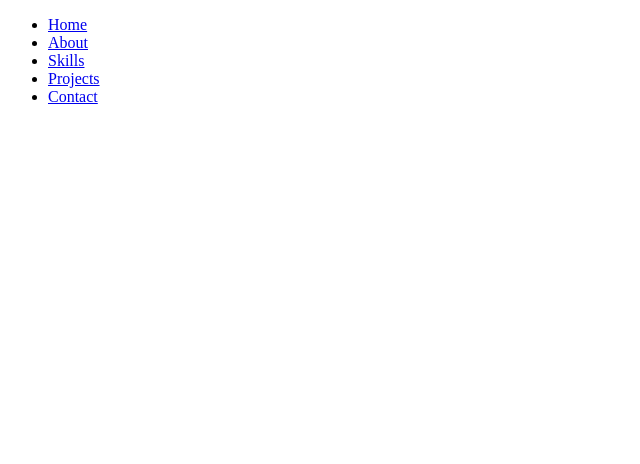
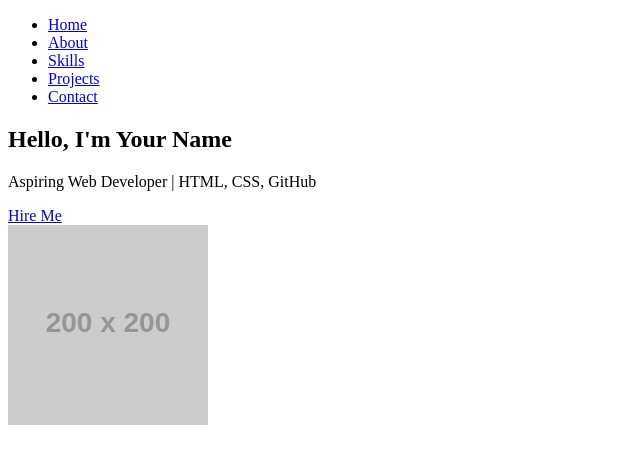
Before and after one commit to Shubhangupadhyay0482/demo_html_by_shubhang, a plain HTML site: page myportfolio/myportfolio.html in a window 1280 px wide. Shown: the whole page, without its empty margins (0-640 px from the left). Drawn offline with Linux system fonts and the light colour scheme; placeholder pictures from the web are drawn by us.

Commit message:
section tag

```diff
--- a/myportfolio/myportfolio.html
+++ b/myportfolio/myportfolio.html
@@ -14,6 +14,14 @@
             <li><a href="#contact">Contact</a></li>
         </ul>
     </nav>
-
+     <section id="home" class="section-home">
+        <h1>Hello, I'm Your Name</h1>
+        <p>Aspiring Web Developer | HTML, CSS, GitHub</p>
+        <a href="#contact" class="btn">Hire Me</a>
+        <div class="profile-img">
+            <!-- You can replace with your own image -->
+            <img src="https://via.placeholder.com/200" alt="Profile Image">
+        </div>
+    </section>
 </body>
 </html>
```
